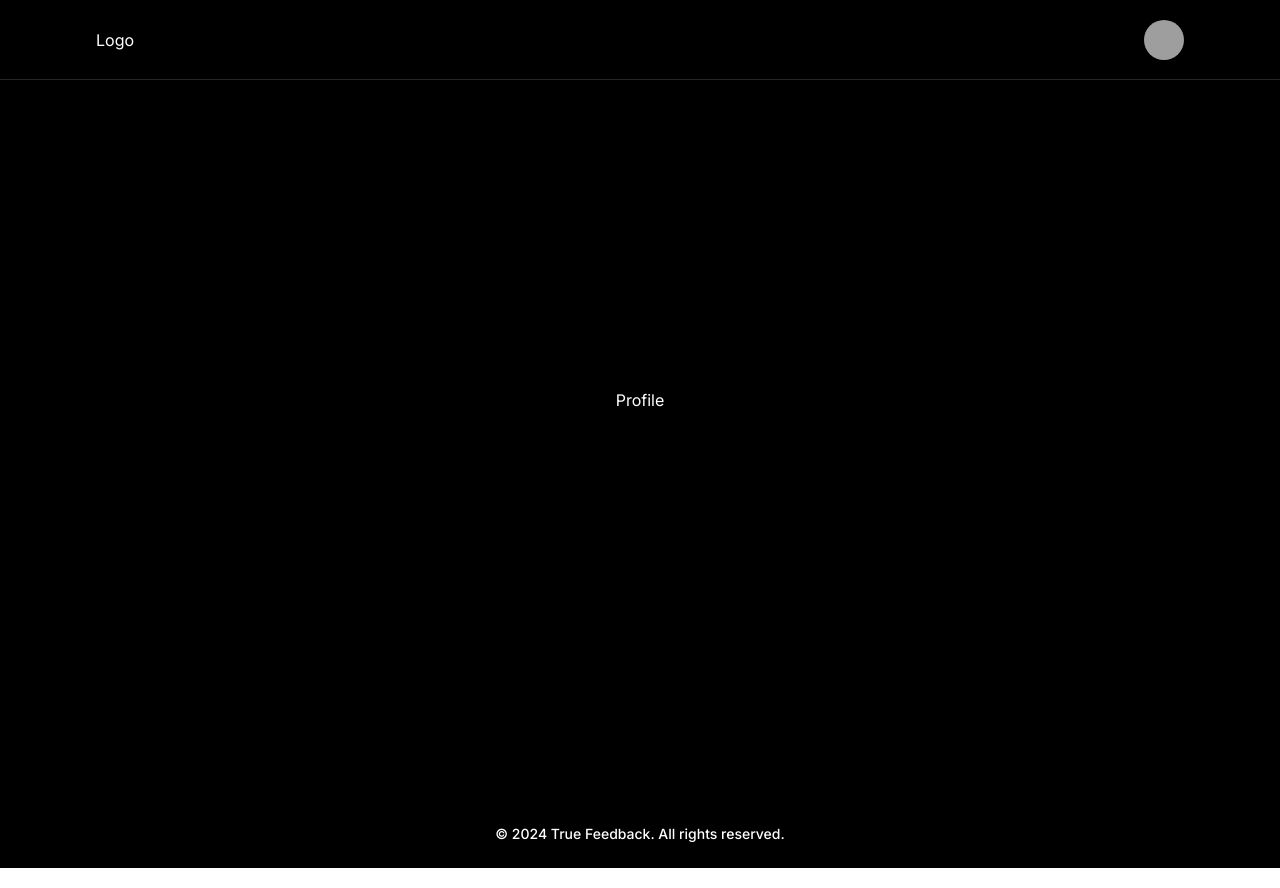
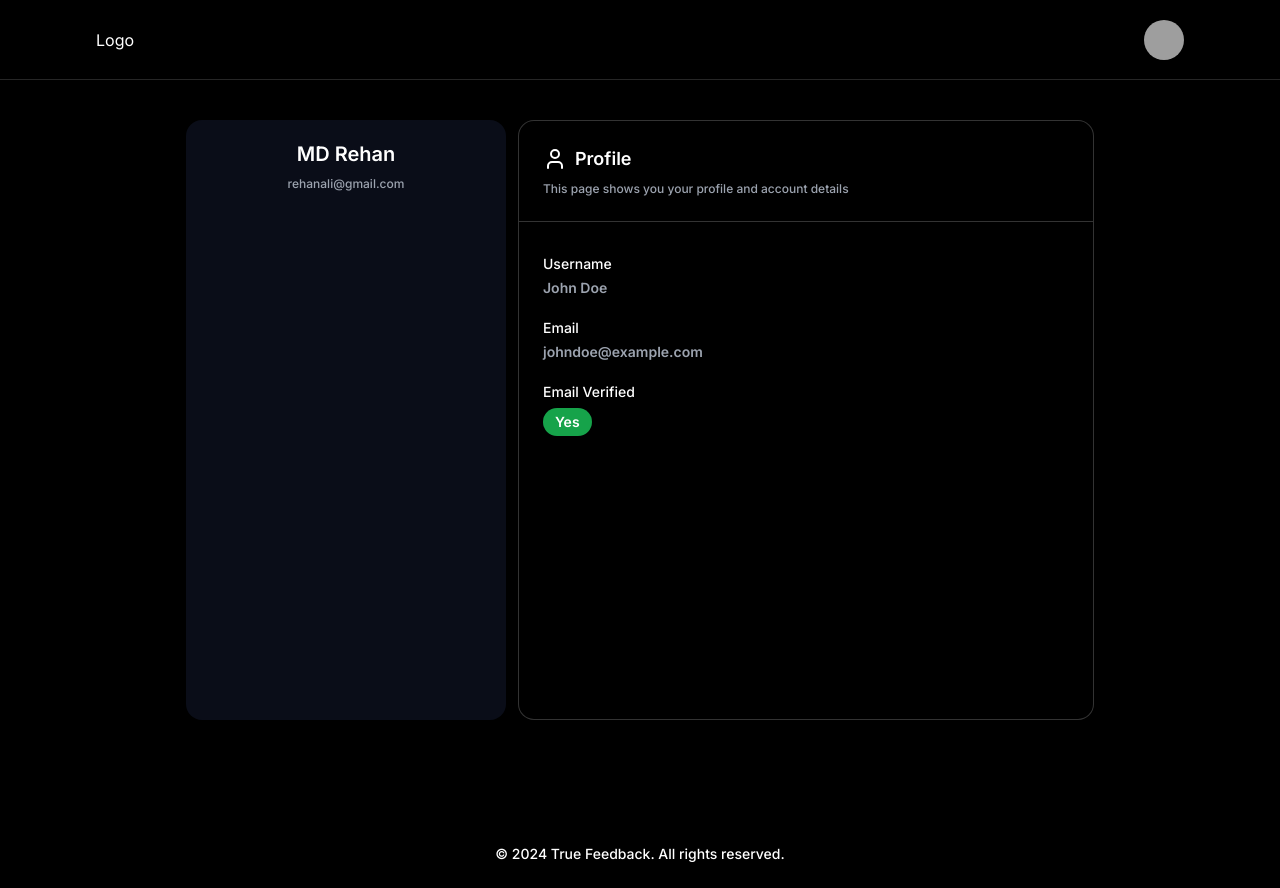
Before and after one commit to rehan-adi/Feedback.app, a Next.js app: page /profile in a window 1280 px wide. Built offline with nearby package versions, Linux system fonts and the light colour scheme; grey boxes are pictures that could not be loaded.

Commit message:
Add user profile UI to code base

```diff
--- a/components/profile/Profile.tsx
+++ b/components/profile/Profile.tsx
@@ -1,7 +1,39 @@
+import { User } from "lucide-react";
+
 const Profile = () => {
   return (
-    <div className="w-full h-screen flex justify-center items-center text-white bg-black">Profile</div>
-  )
-}
+    <div className="w-full h-screen flex justify-center lg:flex-row py-5 lg:px-0 px-4 flex-col mt-5 gap-3 items-center text-white bg-black">
+      <div className="bg-[#1d26435c] py-5 px-4 h-[75vh] lg:mt-0 mt-16 rounded-2xl w-full lg:w-[25vw]">
+          <h1 className="text-white font-semibold text-center text-xl">MD Rehan</h1>
+          <h1 className="text-xs text-[#9CA3AF] text-center mt-2 font-medium">rehanali@gmail.com</h1>
+      </div>
+      <div className="bg-black rounded-2xl border border-white border-opacity-20 h-[75vh] w-full lg:w-[45vw]">
+        <div className="w-full border-b py-6 px-6 gap-2 flex flex-col border-white border-opacity-20">
+         <div className="gap-2 flex items-center">
+         <User />
+         <span className="text-lg font-semibold">Profile</span>
+         </div>
+          <p className="text-xs text-[#9CA3AF] font-medium">This page shows you your profile and account details</p>
+        </div>
+        <div className="flex flex-col gap-5 px-6 py-8">
+          <div className="flex flex-col gap-1">
+            <h2 className="text-sm font-medium">Username</h2>
+            <p className="text-sm font-semibold text-[#9CA3AF]">John Doe</p>
+          </div>
+          <div className="flex flex-col gap-1">
+            <h2 className="text-sm font-medium">Email</h2>
+            <p className="text-sm font-semibold text-[#9CA3AF] ">johndoe@example.com</p>
+          </div>
+          <div className="flex flex-col gap-1.5">
+            <h2 className="text-sm font-medium">Email Verified</h2>
+            <p className="text-sm font-semibold px-3 py-1 bg-green-600 text-white rounded-full w-fit">
+              Yes
+            </p>
+          </div>
+        </div>
+      </div>
+    </div>
+  );
+};
 
-export default Profile
+export default Profile;
```
